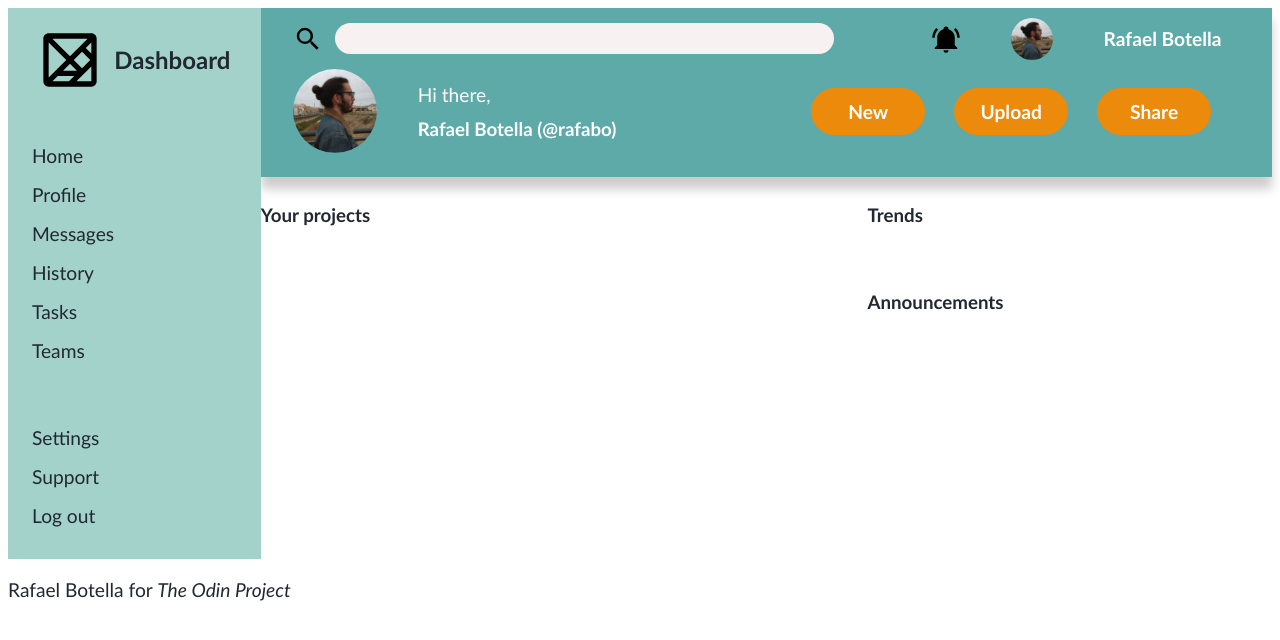
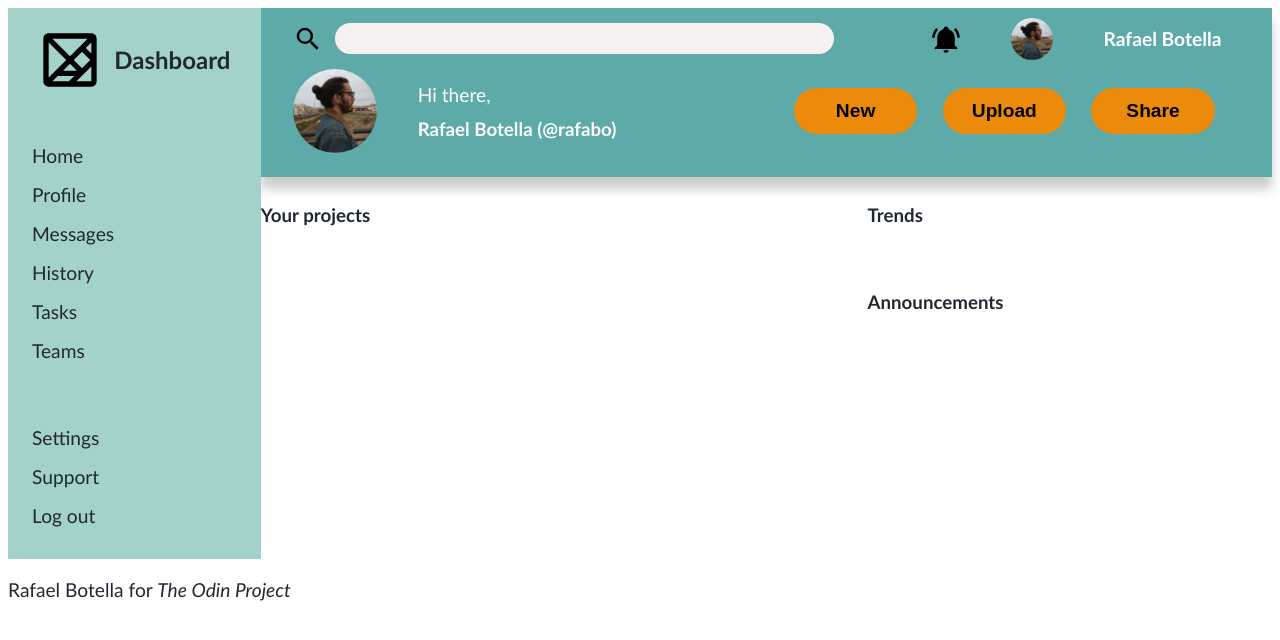
Before and after one commit to rafabo7/top-dashboard, a plain HTML site: page index.html in a window 1280 px wide. Drawn offline with Linux system fonts and the light colour scheme.

Commit message:
Fix the .header>.header-bottom>.panel buttons. They were not really buttons, just <li>. Wraped the li>text in a button element, adjust the sytle rules to keep the originals sizes, or similar.

```diff
--- a/index.html
+++ b/index.html
@@ -30,9 +30,9 @@
             </div>
 
             <ul class="panel">
-                <li>New</li>
-                <li>Upload</li>
-                <li>Share</li>
+                <li><button>New</button></li>
+                <li><button>Upload</button></li>
+                <li><button>Share</button></li>
             </ul>
         </div>
     </header>
--- a/style.css
+++ b/style.css
@@ -22,6 +22,13 @@ ul {
     list-style: none;
     padding: 0;
     margin: 0;
+}
+
+button {
+    background-color: unset;
+    font-size: unset;
+    border: unset;
+    cursor: pointer;
 }
 
 body {
@@ -116,11 +123,15 @@ header {
 }
 
 .panel li {
+    width: max(30%, 88px);
+}
+
+.panel button {
     text-align: center;
     font-weight: bold;
     padding: 12px 0;
     border-radius: 32px;
-    width: max(25%, 87px);
+    width: 90%;
     background-color: var(--second-color);
 }
 
```
